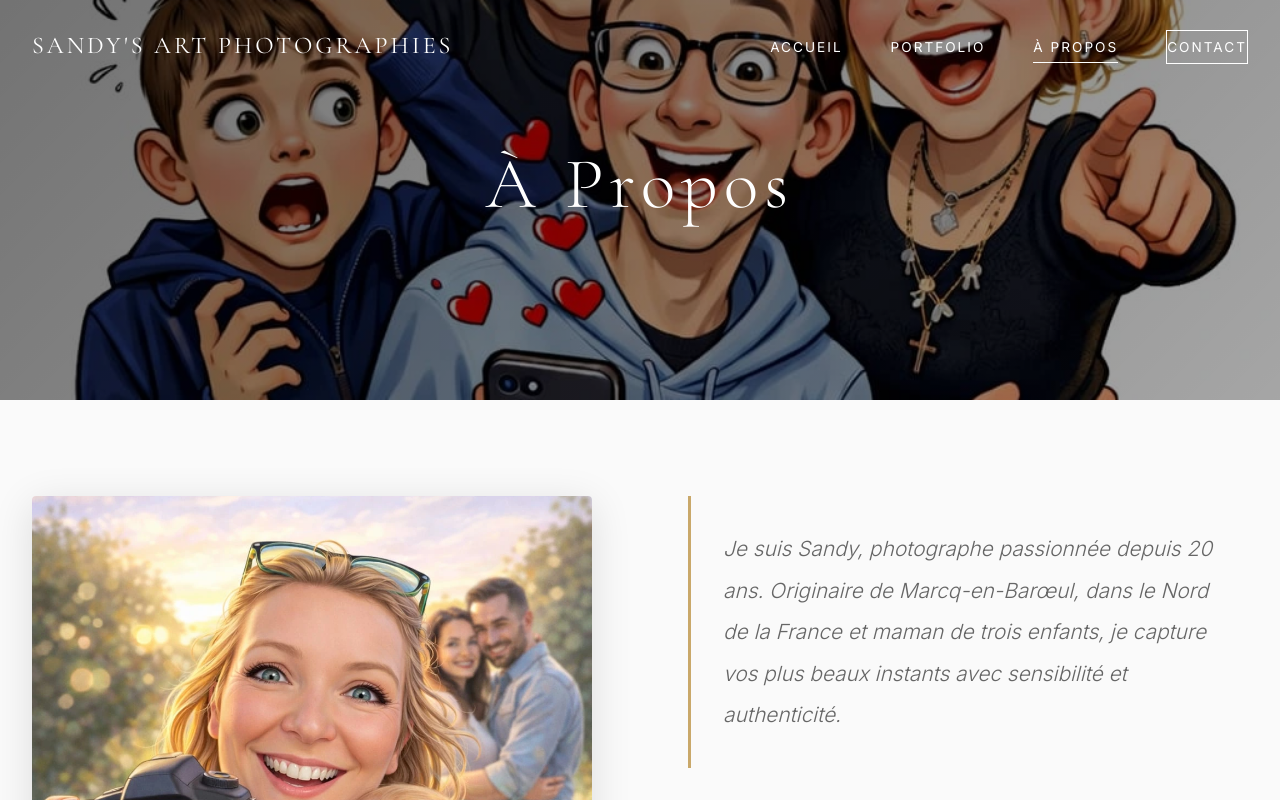
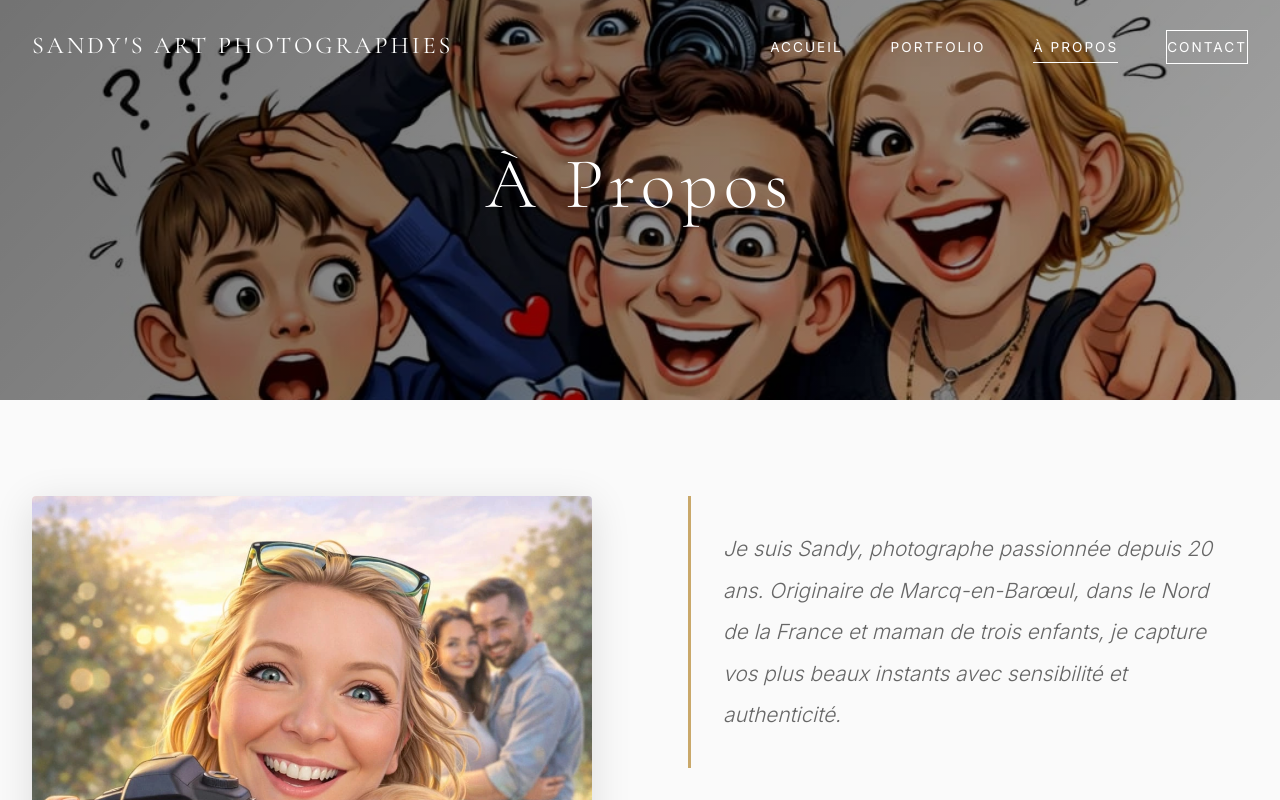
Before and after one commit to Enoxboo/sandysart-photo, a React app in the folder frontend/: page /about in a window 1280 px wide. Shown: the top 800 px of the page. Built offline with nearby package versions, Linux system fonts and the light colour scheme; the HTML template or start-up script is replaced by a standard one.

Commit message:
fix: adjust background position in About section

```diff
--- a/frontend/src/pages/About.css
+++ b/frontend/src/pages/About.css
@@ -10,7 +10,7 @@
     text-align: center;
     background-image: url('../../public/about_banner.webp');
     background-size: cover;
-    background-position: center center;
+    background-position: center 30%;
     background-repeat: no-repeat;
     color: var(--white);
     position: relative;
```
